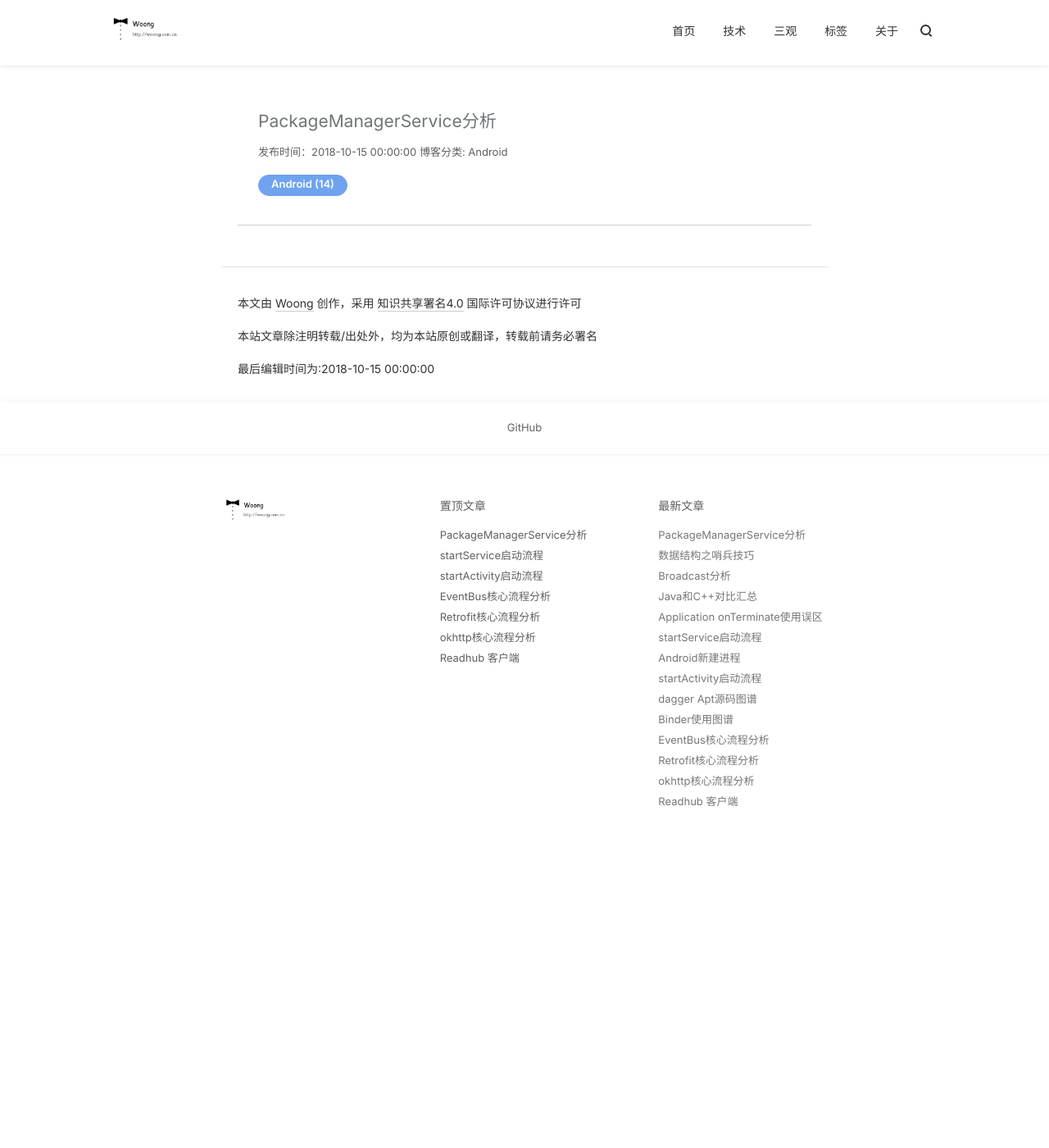
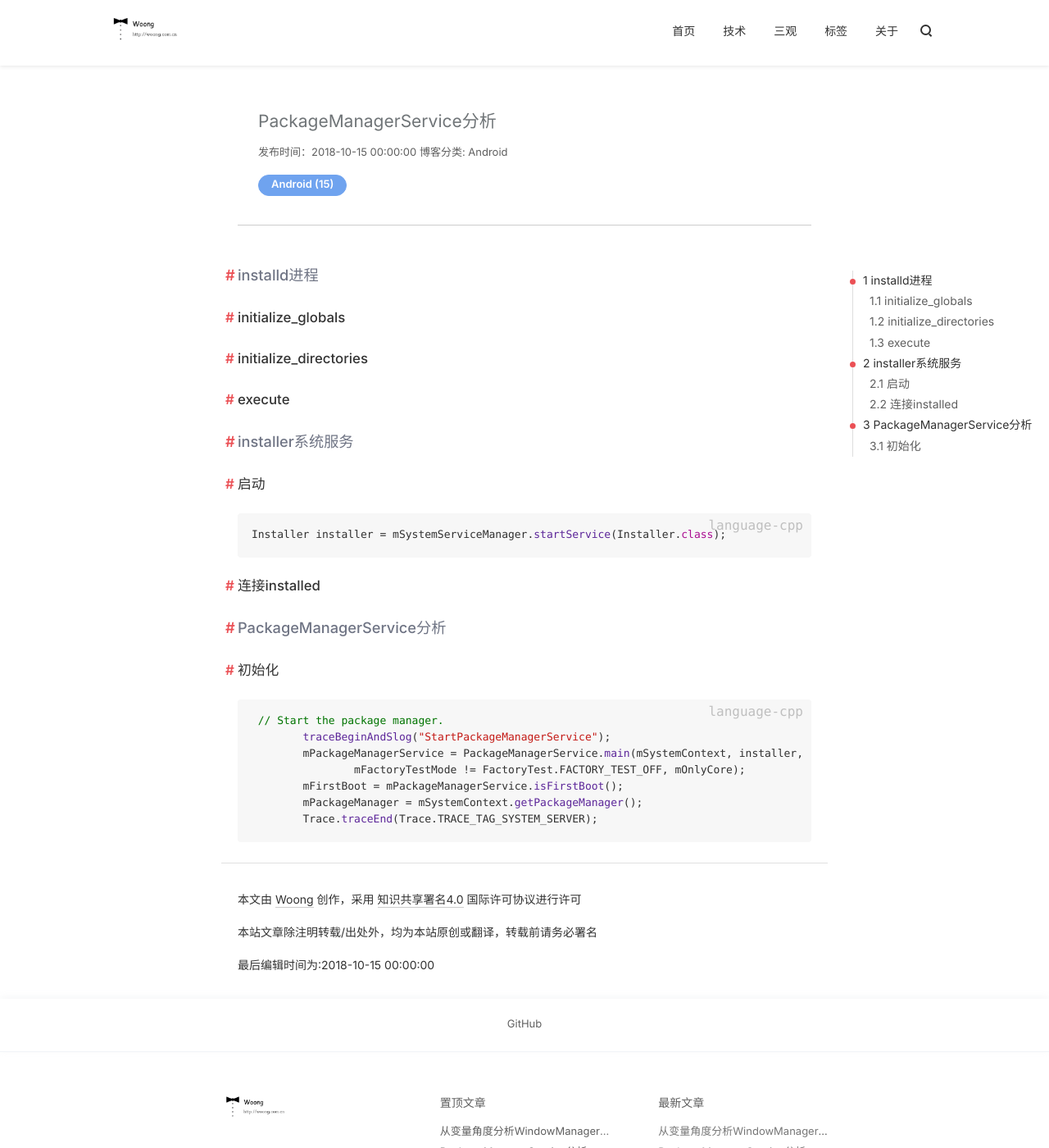
Before and after one commit to j1406493495/j1406493495.github.io, a Jekyll site: the page built from _posts/android/2018-10-15-PackageManagerService分析.md, in a window 1280 px wide and 1400 px high. Shown: the whole window at 82% size. Built offline with Jekyll 4.4.1, drawn with Linux system fonts in a browser that asks for light colours; nearby versions of some CDN libraries; comment, search, counter and statistics services are not loaded.

Commit message:
[Bug XXXX] WMS Cause: None Solution: None Fixed Version: None Branch: None

````diff
--- a/_posts/android/2018-10-15-PackageManagerService分析.md
+++ b/_posts/android/2018-10-15-PackageManagerService分析.md
@@ -9,3 +9,35 @@ category: Android
 tags:
 - Android
 ---
+
+## installd进程
+
+### initialize_globals
+
+### initialize_directories
+
+### execute
+
+## installer系统服务
+
+### 启动
+
+```java
+Installer installer = mSystemServiceManager.startService(Installer.class);
+```
+
+### 连接installed
+
+## PackageManagerService分析
+
+### 初始化
+
+```java
+ // Start the package manager.
+        traceBeginAndSlog("StartPackageManagerService");
+        mPackageManagerService = PackageManagerService.main(mSystemContext, installer,
+                mFactoryTestMode != FactoryTest.FACTORY_TEST_OFF, mOnlyCore);
+        mFirstBoot = mPackageManagerService.isFirstBoot();
+        mPackageManager = mSystemContext.getPackageManager();
+        Trace.traceEnd(Trace.TRACE_TAG_SYSTEM_SERVER);
+```
````
Also changed, not shown: _posts/android/2018-10-16-WindowManagerService.md (added, +31 -0 lines).
